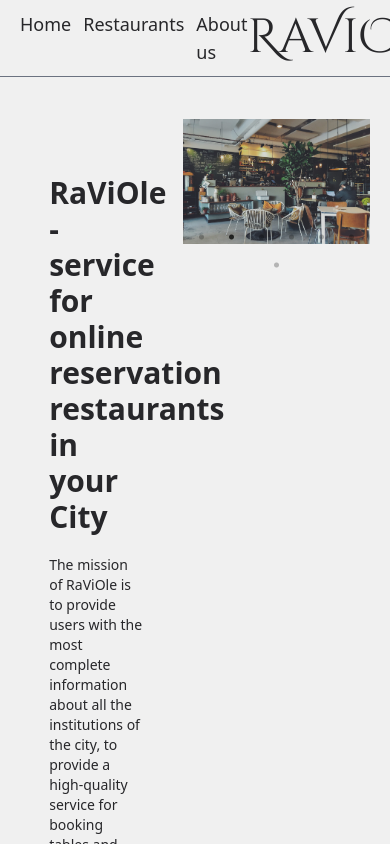
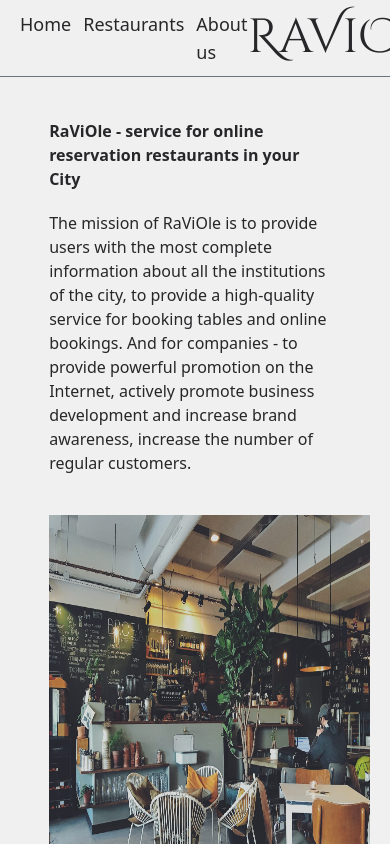
Before and after one commit to trenkenshu/Restaurants-UI, a React (Create React App) app: page / in a window 390 px wide. Shown: the top 844 px of the page. Built offline with nearby package versions, Linux system fonts and the light colour scheme.

Commit message:
feat: add responsive to main section

```diff
--- a/src/components/MainSection/MainSection.tsx
+++ b/src/components/MainSection/MainSection.tsx
@@ -1,5 +1,3 @@
-import SimpleSlider from './SimpleSlider';
-import React from 'react';
 import { content } from 'utils/content';
 import jpg1 from '../../assets/images/home-page/carousel/1.jpg';
 import jpg2 from '../../assets/images/home-page/carousel/2.jpg';
@@ -8,38 +6,59 @@
 import jpg5 from '../../assets/images/home-page/carousel/5.jpg';
 import jpg6 from '../../assets/images/home-page/carousel/6.jpg';
 import jpg7 from '../../assets/images/home-page/carousel/7.jpg';
+import Slider from 'react-slick';
+
+import 'slick-carousel/slick/slick.css';
+import 'slick-carousel/slick/slick-theme.css';
 
 const lang = 'en';
 
 const MainSection = () => {
     const star = '\\2605';
     const imgs = [jpg1, jpg2, jpg3, jpg4, jpg5, jpg6, jpg7];
+
+    const sliderSetting = {
+        dots: true,
+        infinite: true,
+        speed: 500,
+        slidesToShow: 1,
+        slidesToScroll: 1,
+        autoplay: true,
+        arrows: false,
+        swipeToSlide: true,
+        swipe: true,
+        className: 'h-full',
+    };
+
     return (
         <div className='flex w-full justify-end mb-14'>
             <div className='flex flex-col w-11/12'>
-                <div className='flex mt-8 mb-5'>
-                    <div className='flex flex-col w-5/12 mt-14 pr-10'>
-                        <h1 className='text-3xl font-bold mb-5 dark:text-smoke-gray'>{content.homePage.title[lang]}</h1>
-                        <h3 className='text-sm dark:text-smoke-gray'>{content.homePage.subtitle[lang]}</h3>
+                <div className='flex flex-col md:flex-row mt-8 mb-5'>
+                    <div className='flex flex-col md:w-5/12 md:mt-14 pr-10'>
+                        <h1 className='md:text-2xl lg:text-3xl font-bold mb-5 dark:text-smoke-gray'>
+                            {content.homePage.title[lang]}
+                        </h1>
+                        <h3 className='md:text-xs lg:text-sm dark:text-smoke-gray mb-10 md:mb-0'>
+                            {content.homePage.subtitle[lang]}
+                        </h3>
                     </div>
-                    <div className='w-7/12 h-96'>
-                        <SimpleSlider imgs={imgs} />
+                    <div className='md:w-7/12 h-96'>
+                        <Slider {...sliderSetting}>
+                            {imgs.map((el) => {
+                                return <img key={el} src={el} className='h-96' alt='Restaurant' />;
+                            })}
+                        </Slider>
                     </div>
                 </div>
                 <p
-                    className={`before:content-["${star.repeat(5)}"]
+                    className={`mt-5 md:mt-0 before:content-["${star.repeat(5)}"]
               before:mr-1.5 uppercase dark:before:text-corall`}
                 >
                     176 {content.homePage.reviews[lang]}
                 </p>
-                {/* <p className='before:content-["\2605\2605\2605\2605\2605"] before:mr-0.5 uppercase dark:text-smoke-gray'>
-              176 {content.homePage.reviews[lang]}
-          </p> */}
             </div>
         </div>
     );
 };
 
 export default MainSection;
-
-// bg-HPmainSection bg-cover bg-no-repeat bg-center
--- a/src/components/MainSection/SimpleSlider.tsx
+++ /dev/null
@@ -1,38 +0,0 @@
-import React, { FC } from 'react';
-import Slider from 'react-slick';
-import 'slick-carousel/slick/slick.css';
-import 'slick-carousel/slick/slick-theme.css';
-
-interface SimpleSliderProps {
-    width?: number | string;
-    height?: number | string;
-    imgs: string[];
-}
-
-const SimpleSlider: FC<SimpleSliderProps> = ({ imgs }) => {
-    const settings = {
-        dots: true,
-        infinite: true,
-        speed: 500,
-        slidesToShow: 1,
-        slidesToScroll: 1,
-        autoplay: true,
-        arrows: false,
-        adaptiveHeight: true,
-        swipeToSlide: true,
-    };
-
-    return (
-        <Slider {...settings}>
-            {imgs.map((el) => {
-                return (
-                    <div key={el}>
-                        <img src={el} alt='Restaurant'></img>
-                    </div>
-                );
-            })}
-        </Slider>
-    );
-};
-
-export default SimpleSlider;
--- a/src/pages/HomePage/HomePage.tsx
+++ b/src/pages/HomePage/HomePage.tsx
@@ -6,7 +6,7 @@
 
 const HomePage = () => {
     return (
-        <div className='flex flex-col w-full bg-smoke-gray dark:bg-zinc-800 pb-40'>
+        <div className='flex flex-col w-full pb-40'>
             <MainSection />
             <Advantages />
             <RestaurantRecs />
```
